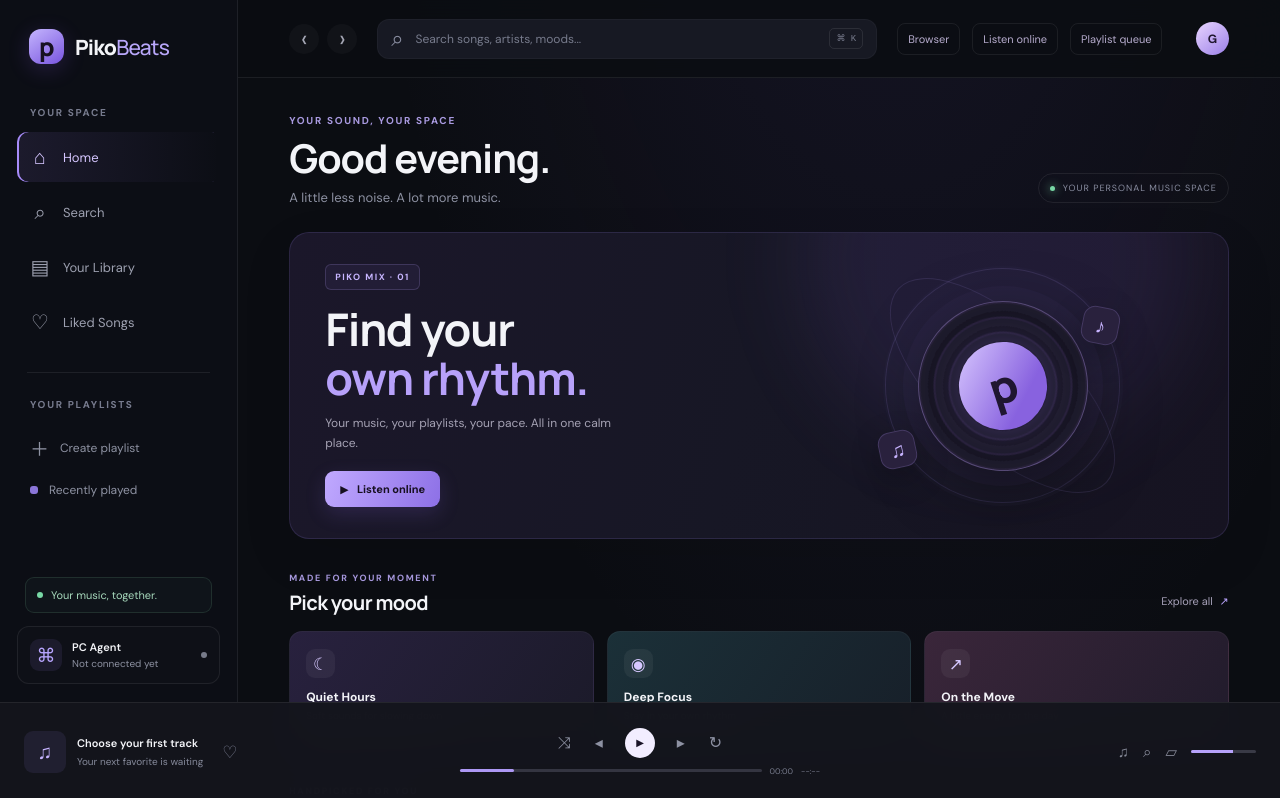
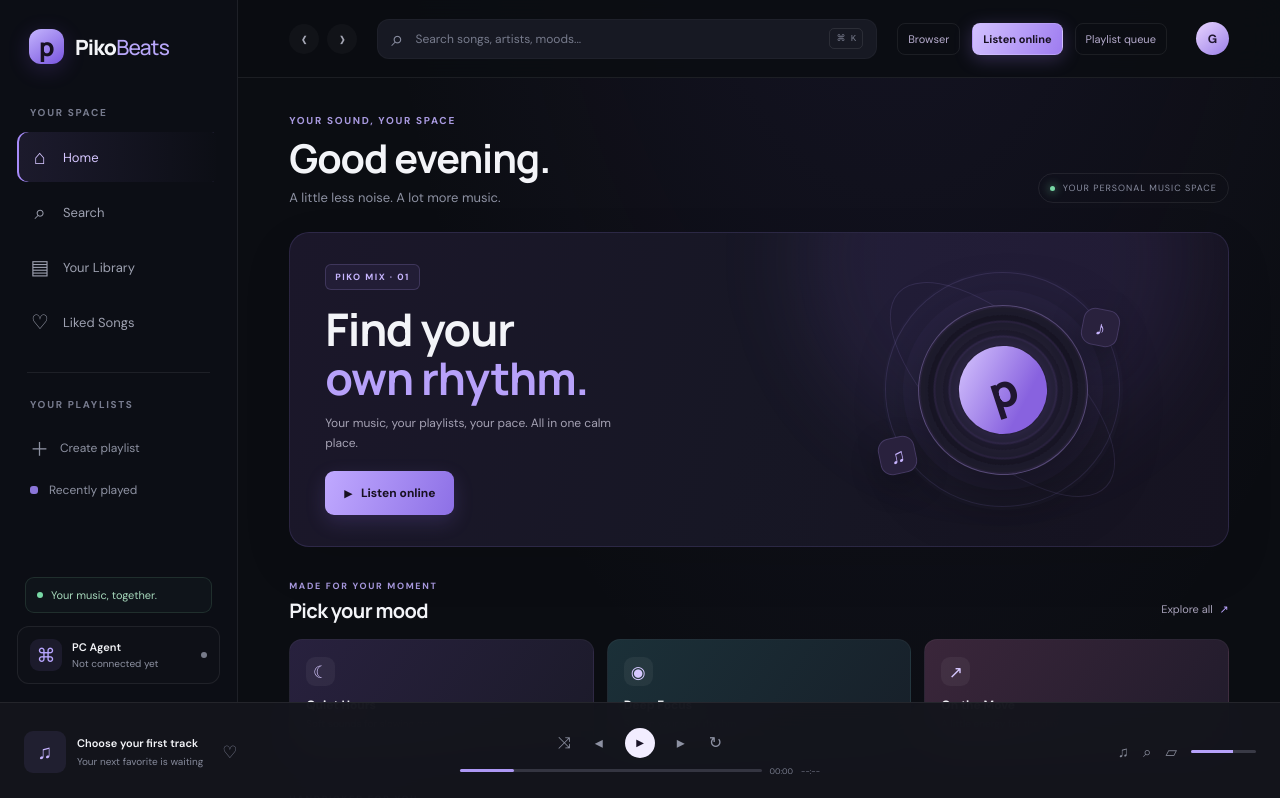
Before and after one commit to mellow-xg/piko-beats, a Next.js app: page / in a window 1280 px wide. Shown: the top 798 px of the page. Built offline with nearby package versions, Linux system fonts and the light colour scheme; no server answers.

Commit message:
Highlight Listen online as primary action

```diff
--- a/app/globals.css
+++ b/app/globals.css
@@ -229,3 +229,18 @@ h1{font-size:clamp(29px,3.1vw,40px);line-height:1.12;margin-bottom:9px;font-weig
  .task-details{width:calc(100% - 50px);flex:auto}
  .task-status{margin-left:42px}.cancel-task{margin-left:auto}
 }
+
+
+/* Make the main listening action obvious without changing the existing layout. */
+.topbar-action[href="/listen"]{
+  color:#171020;
+  font-weight:800;
+  background:linear-gradient(115deg,#d2c1ff,#9e7cf0);
+  border:1px solid #d8c8ff55;
+  box-shadow:0 4px 18px #9d7af044;
+}
+.topbar-action[href="/listen"]:hover{filter:brightness(1.08);transform:translateY(-1px)}
+.hero-card .primary-button{padding:14px 19px;font-size:12px;box-shadow:0 8px 26px #9c7aef55;animation:piko-listen-glow 3s ease-in-out infinite}
+@keyframes piko-listen-glow{0%,100%{box-shadow:0 7px 20px #8b6be52c}50%{box-shadow:0 8px 28px #a78bfa66}}
+@media(prefers-reduced-motion:reduce){.hero-card .primary-button{animation:none}}
+@media(max-width:760px){.topbar-action[href="/listen"]{padding:7px 10px;border-radius:9px;font-weight:800}.hero-copy .primary-button{min-height:44px}}
```
